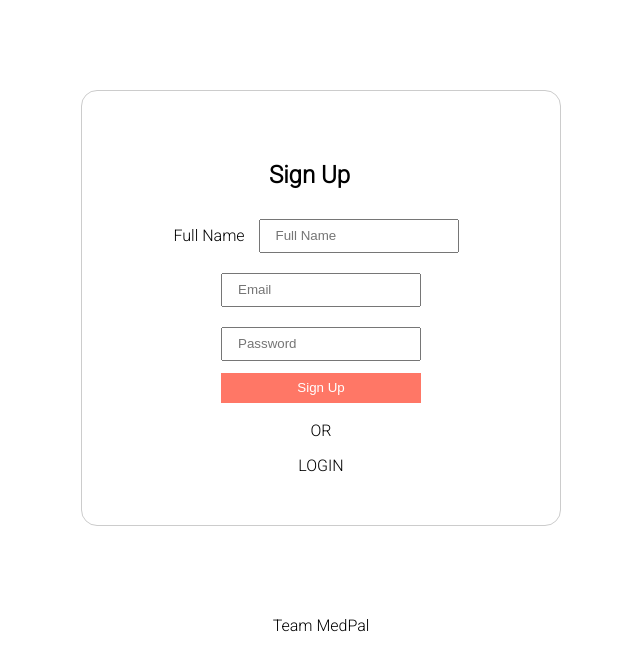
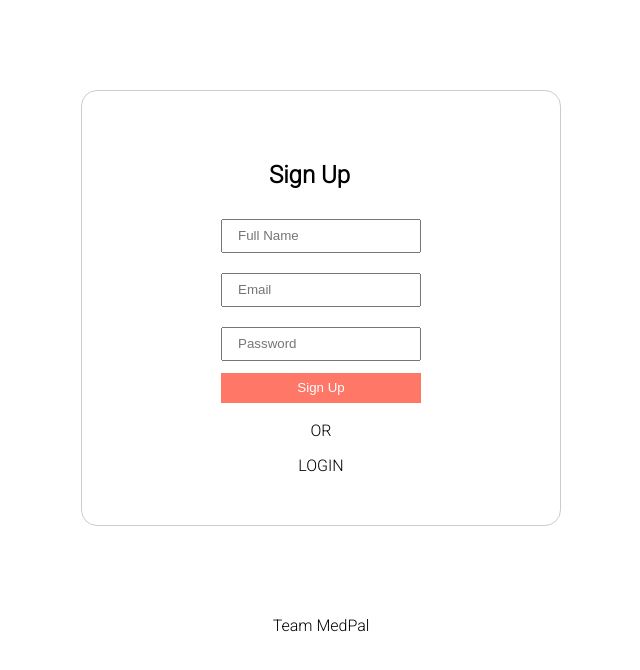
Before and after one commit to Danmasanii/Team-Medpal, a plain HTML site: page signup.html in a window 1280 px wide. Shown: the whole page, without its empty margins (319-959 px from the left). Drawn offline with Linux system fonts and the light colour scheme.

Commit message:
Update signup.html

```diff
--- a/signup.html
+++ b/signup.html
@@ -18,7 +18,6 @@
         <form action="#">
             <h2 class="main-span">Sign Up</h2>
             <section id="fullname">
-                <label>Full Name</label>
                 <input type="text" name="Full Name" placeholder="Full Name" width="180px" height="30px">
             </section>
             <section id="email">
```
